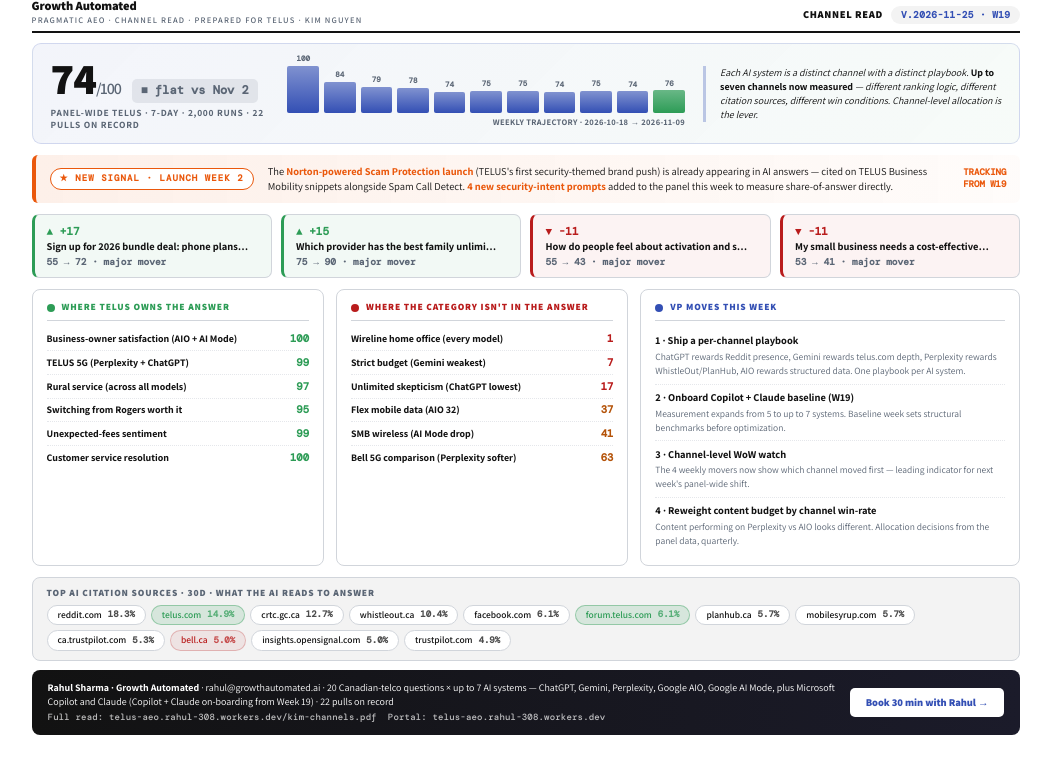
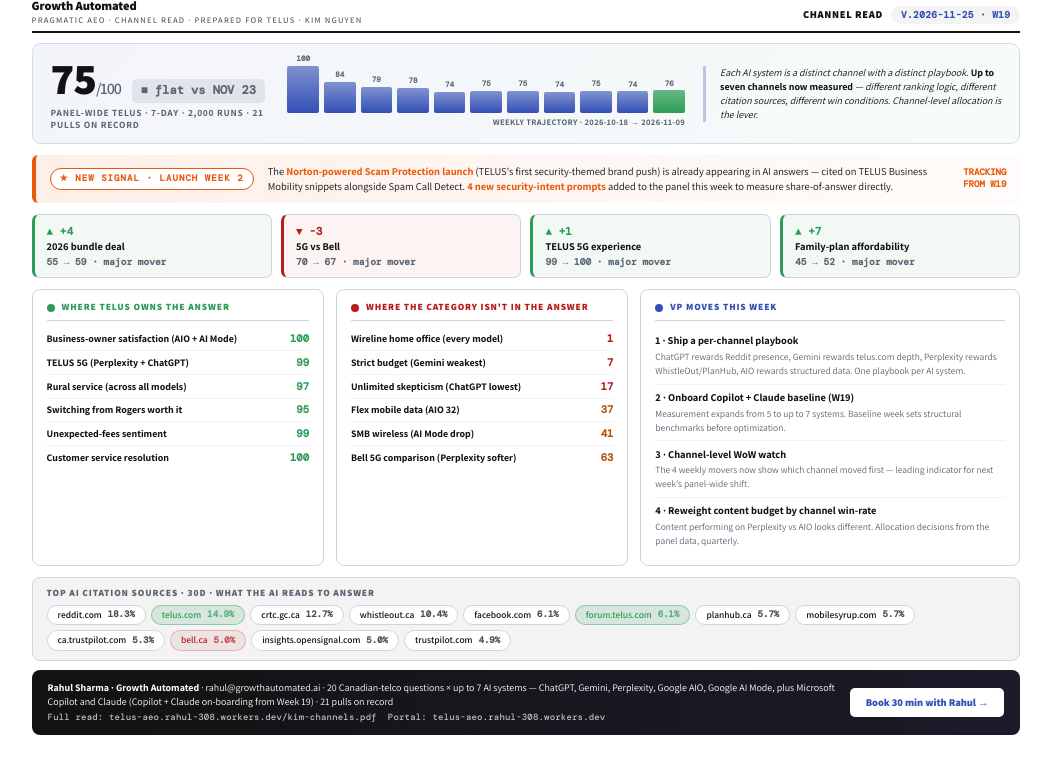
Before and after one commit to rsharma-oss/Telus-Answer-Engine-Optimization, a plain HTML site: page kim-channels.html in a window 1280 px wide. Shown: the whole page, without its empty margins (114-1165 px from the left). Drawn offline with nearby package versions, Linux system fonts and the light colour scheme; a web font is replaced by a local one.

Commit message:
Longitudinal record 2026-11-25 exec band kim-channels.html (automated weekly pull)

```diff
--- a/kim-channels.html
+++ b/kim-channels.html
@@ -115,10 +115,10 @@
 <div class="hero">
   <div>
     <div class="hero-score-wrap">
-      <div class="hero-score">74<small>/100</small></div>
-      <div class="hero-delta">■ flat vs Nov 2</div>
+      <div class="hero-score">75<small>/100</small></div>
+      <div class="hero-delta">■ flat vs NOV 23</div>
     </div>
-    <div class="hero-label">Panel-wide TELUS · 7-day · 2,000 runs · 22 pulls on record</div>
+    <div class="hero-label">Panel-wide TELUS · 7-day · 2,000 runs · 21 pulls on record</div>
   </div>
   <div>
     <div class="spark"><div class="b" data-v="100" style="height:90%"></div><div class="b" data-v="84" style="height:59%"></div><div class="b" data-v="79" style="height:49%"></div><div class="b" data-v="78" style="height:47%"></div><div class="b" data-v="74" style="height:40%"></div><div class="b" data-v="75" style="height:42%"></div><div class="b" data-v="75" style="height:42%"></div><div class="b" data-v="74" style="height:40%"></div><div class="b" data-v="75" style="height:42%"></div><div class="b" data-v="74" style="height:41%"></div><div class="b latest" data-v="76" style="height:43%"></div></div><div class="spark-caption">Weekly trajectory · 2026-10-18 → 2026-11-09</div>
@@ -136,10 +136,10 @@
   <div class="norton-cta">TRACKING<br>FROM W19</div>
 </div>
 <div class="movers">
-  <div class="mover up"><span class="delta">▲ +17</span><span class="label">Sign up for 2026 bundle deal: phone plans…</span><span class="score">55 → 72 · major mover</span></div>
-  <div class="mover up"><span class="delta">▲ +15</span><span class="label">Which provider has the best family unlimi…</span><span class="score">75 → 90 · major mover</span></div>
-  <div class="mover down"><span class="delta">▼ -11</span><span class="label">How do people feel about activation and s…</span><span class="score">55 → 43 · major mover</span></div>
-  <div class="mover down"><span class="delta">▼ -11</span><span class="label">My small business needs a cost-effective…</span><span class="score">53 → 41 · major mover</span></div>
+  <div class="mover up"><span class="delta">▲ +4</span><span class="label">2026 bundle deal</span><span class="score">55 → 59 · major mover</span></div>
+  <div class="mover down"><span class="delta">▼ -3</span><span class="label">5G vs Bell</span><span class="score">70 → 67 · major mover</span></div>
+  <div class="mover up"><span class="delta">▲ +1</span><span class="label">TELUS 5G experience</span><span class="score">99 → 100 · major mover</span></div>
+  <div class="mover up"><span class="delta">▲ +7</span><span class="label">Family-plan affordability</span><span class="score">45 → 52 · major mover</span></div>
 </div>
 
 <div class="cols">
@@ -194,7 +194,7 @@
 
 <div class="foot">
   <div class="foot-l">
-    <b>Rahul Sharma · Growth Automated</b> · rahul@growthautomated.ai · 20 Canadian-telco questions × up to 7 AI systems — ChatGPT, Gemini, Perplexity, Google AIO, Google AI Mode, plus Microsoft Copilot and Claude (Copilot + Claude on-boarding from Week 19) · 22 pulls on record<br>
+    <b>Rahul Sharma · Growth Automated</b> · rahul@growthautomated.ai · 20 Canadian-telco questions × up to 7 AI systems — ChatGPT, Gemini, Perplexity, Google AIO, Google AI Mode, plus Microsoft Copilot and Claude (Copilot + Claude on-boarding from Week 19) · 21 pulls on record<br>
     <span class="link">Full read: telus-aeo.rahul-308.workers.dev/kim-channels.pdf</span>
     <span class="link">Portal: telus-aeo.rahul-308.workers.dev</span>
   </div>
```
